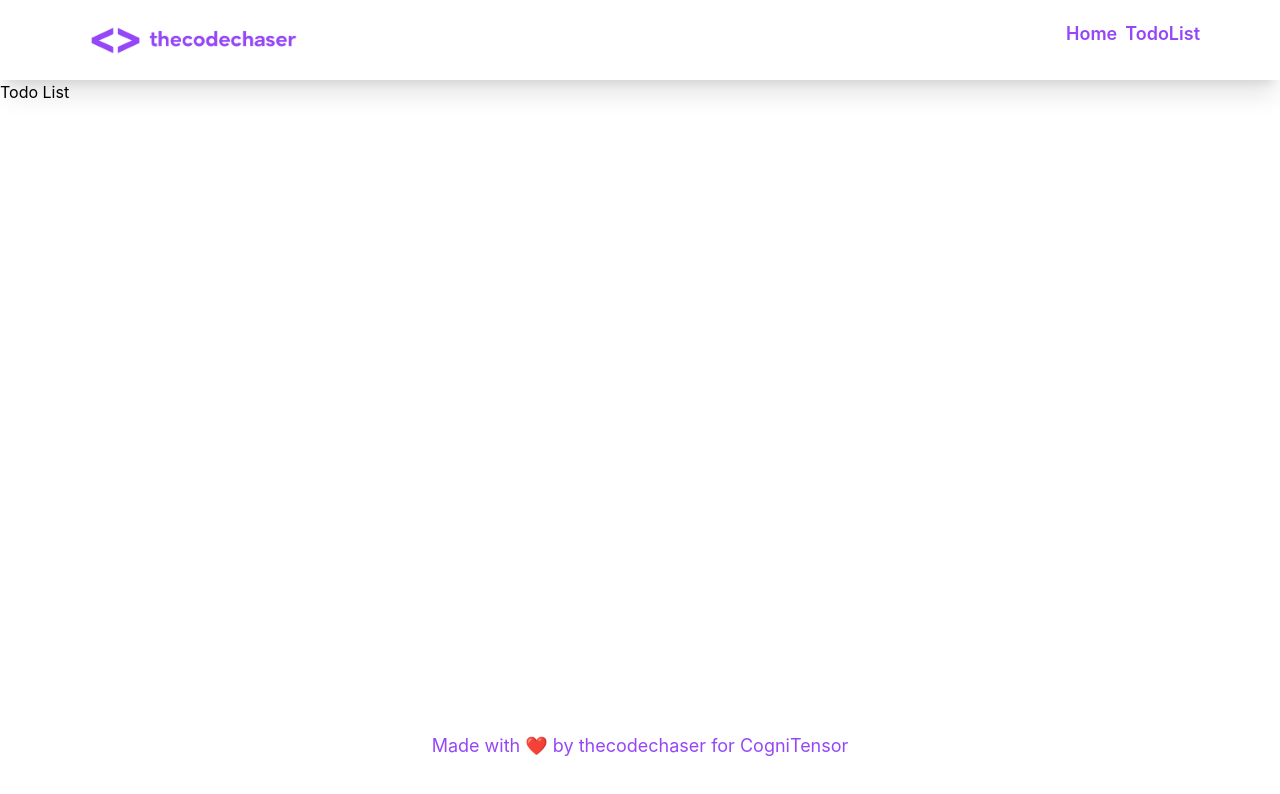
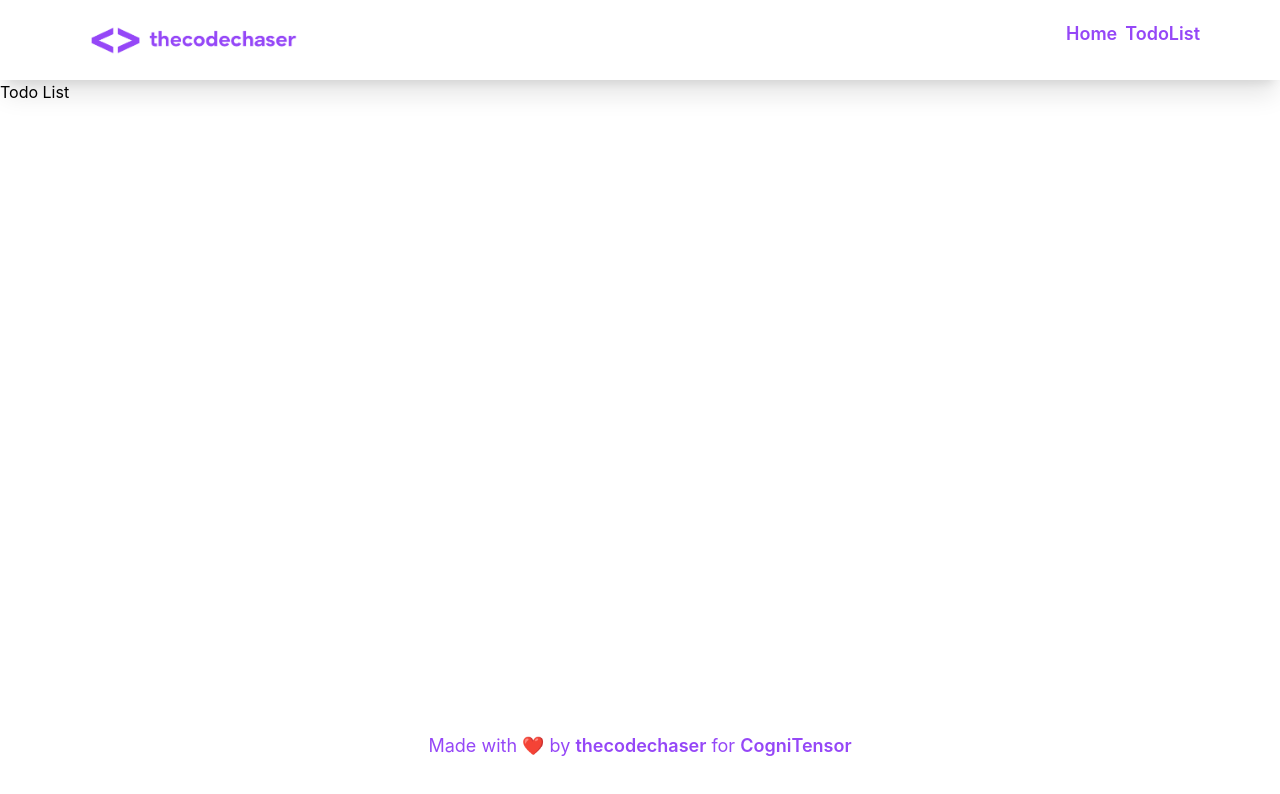
Before and after one commit to thecodechaser/todo-list-front-end, a React (Create React App) app: page /todolist in a window 1280 px wide. Shown: the top 794 px of the page. Built offline with nearby package versions, Linux system fonts and the light colour scheme.

Commit message:
Apply styles to footer

```diff
--- a/src/components/Footer.jsx
+++ b/src/components/Footer.jsx
@@ -1,8 +1,8 @@
 const Footer = () => {
   return (
     <footer className="bottom-0 absolute py-10 w-full">
-      <p className="text-center text-primaryColor text-lg">Made with ❤️ by <a className=""
-      href="https://thecodechaser">thecodechaser</a> for <a href="https://www.cognitensor.com/">CogniTensor</a></p>
+      <p className="text-center text-primaryColor text-lg">Made with ❤️ by <a className="font-semibold"
+      href="https://thecodechaser">thecodechaser</a> for <a className="font-semibold"  href="https://www.cognitensor.com/">CogniTensor</a></p>
     </footer>
   )
   }
```
